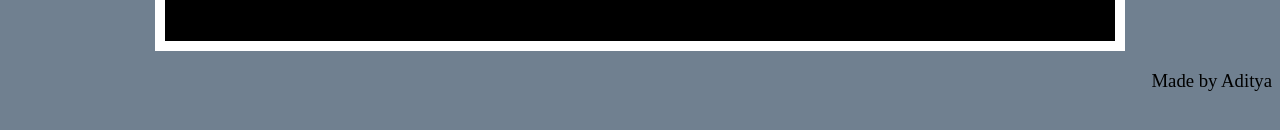
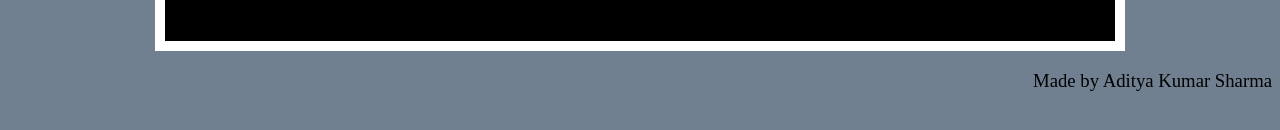
Before and after one commit to sharma-adi0906/Joey-doesnt-share-food, a plain HTML site: page index.html in a window 1280 px wide. Shown: the part 482-612 px from the top of the page. Drawn offline with nearby package versions, Linux system fonts and the light colour scheme.

Commit message:
Update index.html

```diff
--- a/index.html
+++ b/index.html
@@ -42,7 +42,7 @@ But it must have the following features:
       <h3 id="description">FRIENDS Referenced HTML mini project</h3>
   </div>
   <div>
-    <h3 id="footer">Made by Aditya</h3>
+    <h3 id="footer">Made by Aditya Kumar Sharma</h3>
   </div>
 
   <script>
```
